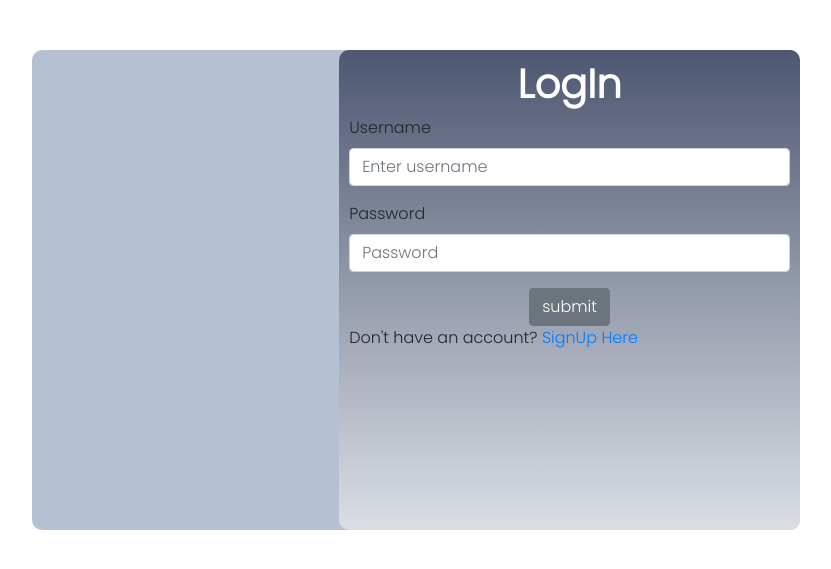
After one commit to lcmongwe/instapp, a Django app: page /landing in a window 1280 px wide. The commit adds this page. Shown: the top 569 px of the page, without its empty margins (224-1055 px from the left). Run offline with Django 4.2, Linux system fonts and the light colour scheme; some libraries are stand-ins or nearby versions.

```diff
--- a/instapp/static/css/instapp.css
+++ b/instapp/static/css/instapp.css
@@ -78,6 +78,30 @@
 /* register ends */
 
 
+/* landing.html */
+.formla{
+width:60%;
+  height:60vh;
+  margin: 50px ;
+  margin-left: 40%;
+  background: linear-gradient(180deg, rgba(22, 30, 61, 0.65) 0%, rgba(238, 238, 238, 0.65) 100%);
+  /* background: linear-gradient(180deg, rgba(185, 105, 31, 0.66) 0%, rgba(6, 43, 172, 0.429) 100%); */
+  border-radius: 10px;
+  padding: 10px
+}
+
+
+.landingform{
+background: rgba(54, 87, 137, 0.37);
+  height: 60vh;
+  width:60%;
+  margin-left:20%;
+  border-radius:10px
+}
+
+/* landing ends */
+
+
 
 /* home.html */
 #row1{
--- /dev/null
+++ b/instapp/templates/email/email.html
@@ -0,0 +1,4 @@
+<h1>Hello {{username}}</h1>
+<h5>
+Welcome to instaclone app! lets have some fun!
+</h5>
--- /dev/null
+++ b/instapp/templates/email/email.txt
@@ -0,0 +1,3 @@
+Hello {{username}}
+
+Welcome to instaclone app! lets have some fun!
--- a/instapp/templates/home.html
+++ b/instapp/templates/home.html
@@ -38,7 +38,7 @@
       {%if not post.comments.all%} no comments yet {%else%} {%for comment in post.comments.all%}
       <strong
         >{{comment.comment}} <br />
-        posted:{{comment.date_posted}}</strong
+        posted:{{comment.date_posted|timesince}}</strong
       >
       {%endfor%} {%endif%}
       <hr />
--- /dev/null
+++ b/instapp/templates/landing.html
@@ -0,0 +1,54 @@
+{% load static %}
+<!doctype html>
+<html lang="en">
+  <head>
+    <!-- Required meta tags -->
+    <meta charset="utf-8">
+    <meta name="viewport" content="width=device-width, initial-scale=1, shrink-to-fit=no">
+
+    <!-- Bootstrap CSS -->
+    <link rel="stylesheet" href="https://cdn.jsdelivr.net/npm/bootstrap@4.0.0/dist/css/bootstrap.min.css" integrity="sha384-Gn5384xqQ1aoWXA+058RXPxPg6fy4IWvTNh0E263XmFcJlSAwiGgFAW/dAiS6JXm" crossorigin="anonymous">
+
+    <title>landing</title>
+    <link rel="stylesheet" href="{% static 'css/instapp.css' %}">
+
+  </head>
+  <body>
+      <div class="landing"></div>
+<div class="loginform">
+<div class="forml">
+<h1 style="color:white; font-weight:bolder; "><center>
+  LogIn</center></h1>
+
+
+<form action="" method="POST">
+
+    {% csrf_token %}
+
+  <div class="form-group ">
+    <label for="exampleInputEmail1">Username</label>
+    <input type="text" class="form-control" name="username" aria-describedby="emailHelp" placeholder="Enter username">
+
+  </div>
+  <div class="form-group">
+    <label for="exampleInputPassword1">Password</label>
+    <input type="password" class="form-control" name="password" placeholder="Password">
+  </div>
+   <center>
+<input type = "submit" value = "submit" class = "btn btn-secondary">
+</center>
+
+Don't have an account?
+<a href="{% url 'register'%}">SignUp Here</a>
+</form>
+</div>
+
+</div>
+
+    <!-- Optional JavaScript -->
+    <!-- jQuery first, then Popper.js, then Bootstrap JS -->
+    <script src="https://code.jquery.com/jquery-3.2.1.slim.min.js" integrity="sha384-KJ3o2DKtIkvYIK3UENzmM7KCkRr/rE9/Qpg6aAZGJwFDMVNA/GpGFF93hXpG5KkN" crossorigin="anonymous"></script>
+    <script src="https://cdn.jsdelivr.net/npm/popper.js@1.12.9/dist/umd/popper.min.js" integrity="sha384-ApNbgh9B+Y1QKtv3Rn7W3mgPxhU9K/ScQsAP7hUibX39j7fakFPskvXusvfa0b4Q" crossorigin="anonymous"></script>
+    <script src="https://cdn.jsdelivr.net/npm/bootstrap@4.0.0/dist/js/bootstrap.min.js" integrity="sha384-JZR6Spejh4U02d8jOt6vLEHfe/JQGiRRSQQxSfFWpi1MquVdAyjUar5+76PVCmYl" crossorigin="anonymous"></script>
+  </body>
+</html>
--- a/instapp/templates/navbar.html
+++ b/instapp/templates/navbar.html
@@ -27,6 +27,7 @@
 
             {%if user.is_authenticated%}
             <a class="dropdown-item" href="{% url 'myprofile' %}"> My Profile</a>
+            <!-- <a class="dropdown-item" href="{% url 'landing' %}"> landing</a> -->
 
         <a class="dropdown-item" href="{% url 'post' %}">Post Pic</a>
        {%else%}
--- a/instapp/urls.py
+++ b/instapp/urls.py
@@ -14,6 +14,7 @@ urlpatterns=[
     path('comment/<image_id>', views.comment, name="comment"),
     path('search', views.search_profile, name="search_profile"),
     path('like/<post_id>', views.like, name="like"),
+    path('landing', views.landing, name="landing"),
 
 
 
@@ -21,5 +22,6 @@ urlpatterns=[
     path('login-user', views.login_user, name="login"),
     path('logout-user', views.logout_user, name="logout"),
     path('register-user', views.register_user, name="register"),
+    path('edit_profile', views.edit_profile, name="edit_profile"),
 
 ]+ static(settings.MEDIA_URL, document_root = settings.MEDIA_ROOT)
--- a/instapp/views.py
+++ b/instapp/views.py
@@ -1,4 +1,5 @@
 from django.urls import reverse
+from .email import send_welcome_email
 
 from email import message
 from email.mime import image
@@ -14,7 +15,7 @@ from django.conf import settings
 from django.shortcuts import render,redirect,get_object_or_404
 from django.contrib.auth import authenticate,login,logout
 from django.contrib import messages
-from django.contrib.auth.forms import UserCreationForm
+from django.contrib.auth.forms import UserCreationForm,UserChangeForm
 from .forms import RegisterUserForm
 
 
@@ -32,6 +33,11 @@ def home(request):
 
     return render(request, 'home.html', {'posts': posts,'form': form,'profile':profile,})
 
+
+def landing(request):
+    form=RegisterUserForm()
+
+    return render(request, 'landing.html',{'form': form})
 
 
 def comment(request,image_id):
@@ -109,6 +115,13 @@ def search_profile(request):
         return render(request, 'searched.html',{})
 
 
+def edit_profile(request):
+    # if request.method == 'POST':
+    user=User.objects.all()
+    form = UserChangeForm(request.POST,instance=user)
+
+    return render(request, 'authenticate/edit_profile.html', {"form":form})
+
 
 
 
--- a/requirements.txt
+++ b/requirements.txt
@@ -3,4 +3,5 @@ backports.zoneinfo==0.2.1
 Django==4.0.5
 Pillow==9.1.1
 psycopg2==2.9.3
+python-decouple==3.6
 sqlparse==0.4.2
```
Also changed, not shown: instapp/email.py (added, +15 -0 lines), instapp/templates/authenticate/edit_profile.html (added, +33 -0 lines), instaproject/settings.py (+15 -11 lines), instapp/static/css/landing.css (added).
